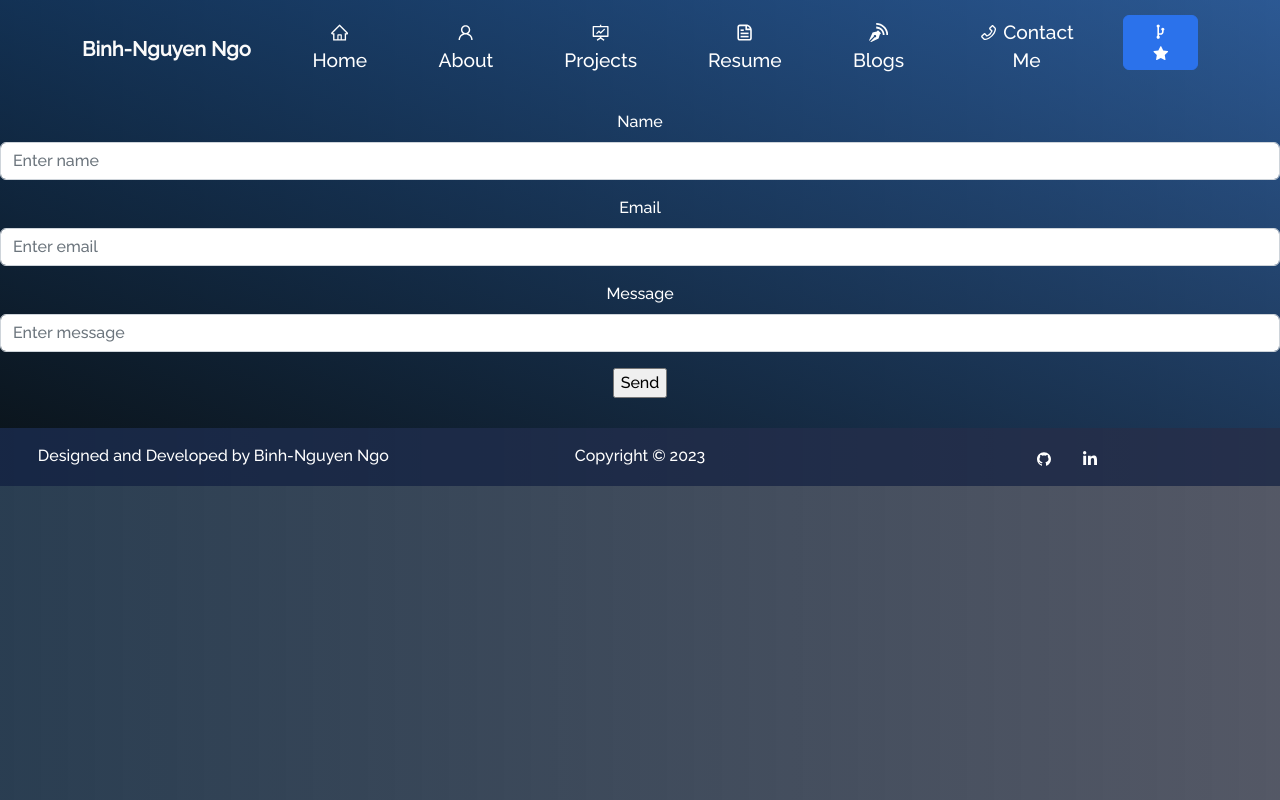
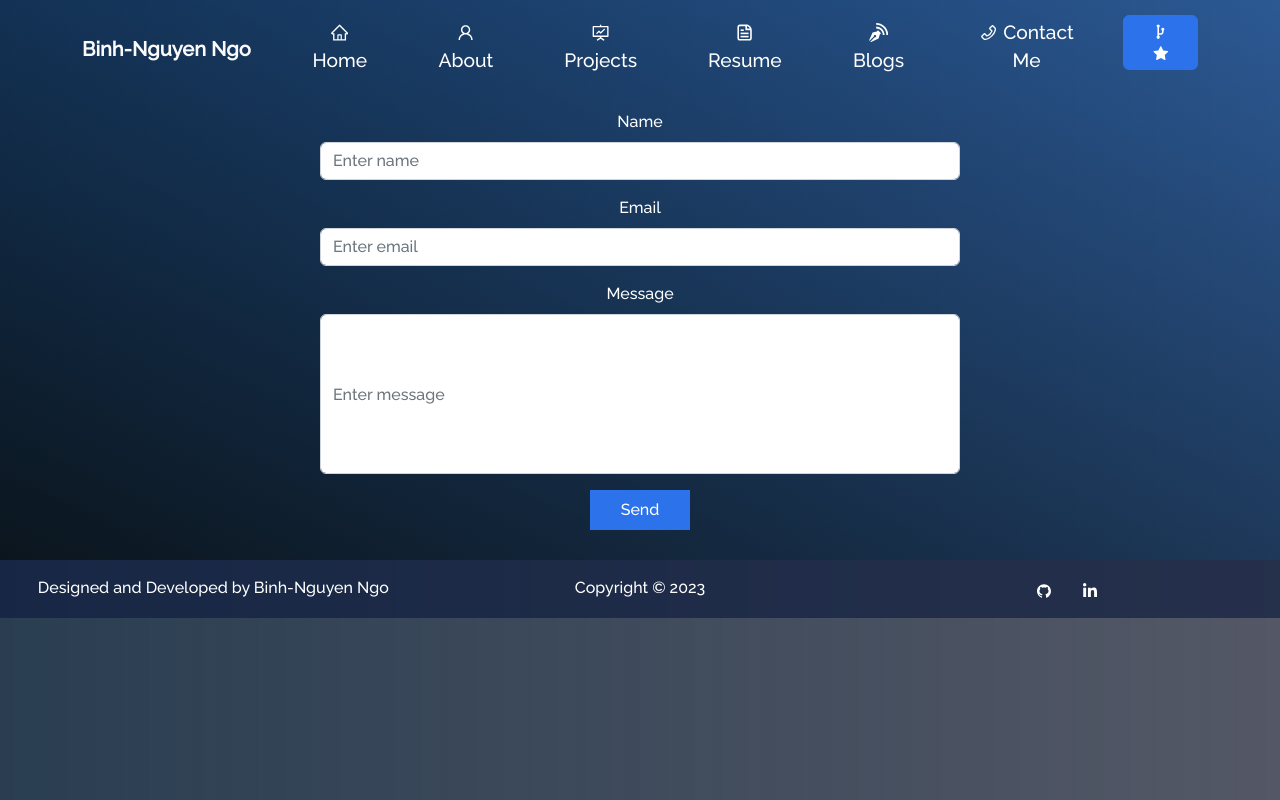
Before and after one commit to binh-ngo/react-portfolio, a React (Create React App) app: page /contact in a window 1280 px wide. Built offline with nearby package versions, Linux system fonts and the light colour scheme.

Commit message:
fixed contact form

```diff
--- a/src/components/Contact/Contact.js
+++ b/src/components/Contact/Contact.js
@@ -31,23 +31,22 @@ function Contact() {
   return (
     <div className="contact-section">
       <Form ref={form} onSubmit={sendEmail}>
-        <Form.Group className="mb-3" controlId="formBasicName">
+        <Form.Group className="mb-3 info" controlId="formBasicName">
           <Form.Label>Name</Form.Label>
           <Form.Control type="text" name="user_name" placeholder="Enter name" required/>
         </Form.Group>
 
-        <Form.Group className="mb-3" controlId="formBasicEmail">
+        <Form.Group className="mb-3 info" controlId="formBasicEmail">
           <Form.Label>Email</Form.Label>
           <Form.Control type="email" name="user_email" placeholder="Enter email" required/>
-          {/* onChange={validateEmail} */}
         </Form.Group>
 
-        <Form.Group className="mb-3" controlId="formBasicMessage">
+        <Form.Group className="mb-3 info" controlId="formBasicMessage">
           <Form.Label>Message</Form.Label>
-          <Form.Control name="message" type="text" placeholder="Enter message" required/>
+          <Form.Control contentEditable="true" name="message" type="text" placeholder="Enter message" required/>
         </Form.Group>
 
-        <input type="submit" value="Send" />
+        <input className="contactBtn" type="submit" value="Send" />
       </Form>
     </div>
     );
--- a/src/style.css
+++ b/src/style.css
@@ -588,14 +588,6 @@ button:focus {
 }
 /* Resume */
 
-.contact-section {
-  position: relative !important;
-  padding-top: 110px !important;
-  padding-bottom: 30px !important;
-  background-image: var(--section-background-color) !important;
-  color: white !important;
-}
-
 .resume-section {
   position: relative !important;
   padding-top: 110px !important;
@@ -737,6 +729,32 @@ button:focus {
 }
 
 /* Contact */
-.form-control {
+.contact-section {
+  position: relative !important;
+  padding-top: 110px !important;
+  padding-bottom: 30px !important;
+  background-image: var(--section-background-color) !important;
+  color: white !important;
+}
 
+#formBasicMessage {
+  height: 10rem;
+  width: 50%;
+  margin-left: 25%;
 }
+#formBasicEmail {
+  width: 50%;
+  margin-left: 25%;
+}
+#formBasicName {
+  width: 50%;
+  margin-left: 25%;
+}
+
+.contactBtn {
+  background-color: #2b72eb;
+  color: white;
+  border: none;
+  width: 100px;
+  height: 40px;
+}
```
